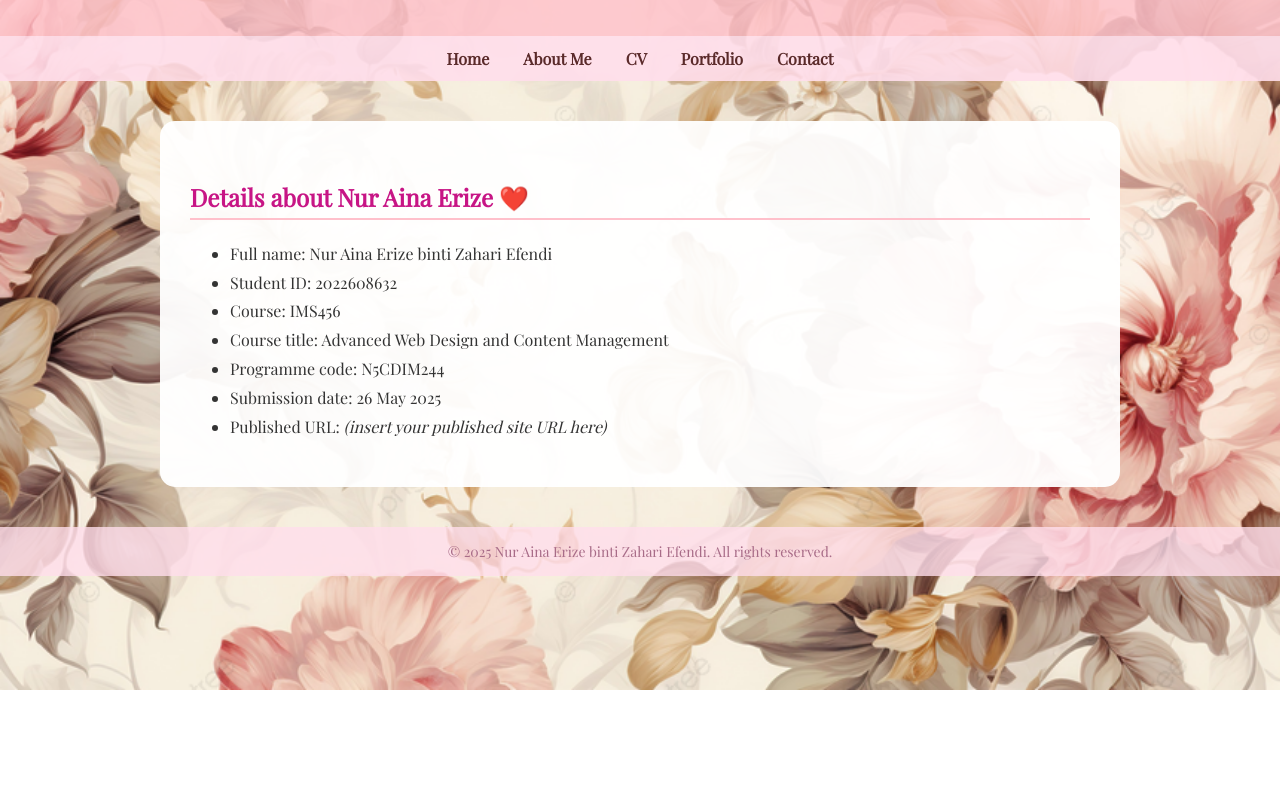
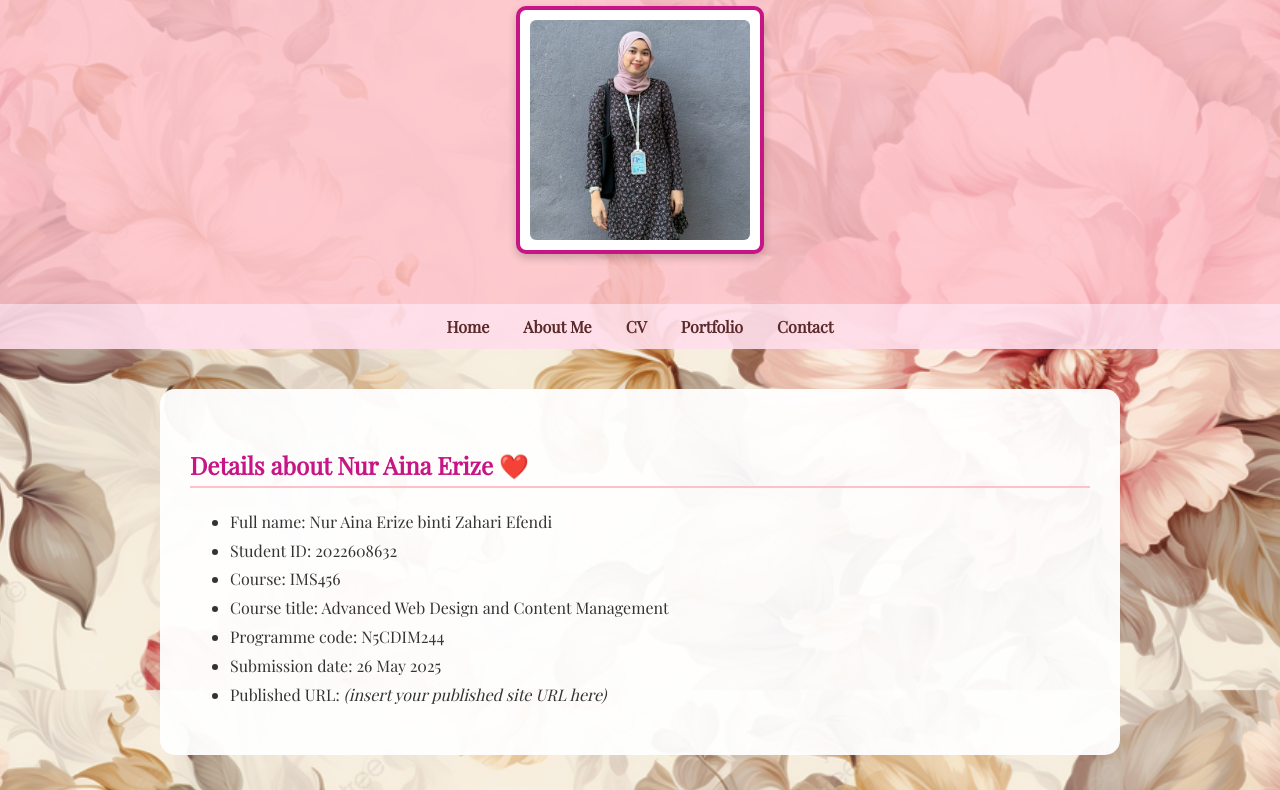
Before and after one commit to AinaErize/IMS456-AinaErize-CDIM244EKA-2025, a plain HTML site: page about me.html in a window 1280 px wide. Shown: the part 110-900 px from the top of the page. Before the commit the page ends 800 px from the top, so only its background shows below. Drawn offline with nearby package versions, Linux system fonts and the light colour scheme.

Commit message:
Update about me

```diff
--- a/about me.html
+++ b/about me.html
@@ -1,3 +1,4 @@
+<!DOCTYPE html>
 <!DOCTYPE html>
 <html lang="en">
 <head>
@@ -58,18 +59,41 @@
       font-size: 14px;
       color: #a86c88;
     }
+    /* Profile Box Styling */
+    .profile-box {
+      width: 220px;
+      height: 220px;
+      margin: 20px auto;
+      background-color: #fff;
+      border: 4px solid #c71585;
+      border-radius: 10px;
+      padding: 10px;
+      box-shadow: 0 4px 8px rgba(0,0,0,0.2);
+      display: flex;
+      align-items: center;
+      justify-content: center;
+    }
+    .profile-box img {
+      width: 100%;
+      height: 100%;
+      object-fit: cover;
+      border-radius: 6px;
+    }
   </style>
 </head>
 <body>
 
 <header>
   <h1>MY CV</h1>
+  <div class="profile-box">
+    <img src="profile.jpg.jpg" alt="Profile photo of Nur Aina Erize">
+  </div>
 </header>
 
 <nav>
   <a href="index.html">Home</a>
   <a href="about me.html">About Me</a>
-  <a href="cv.html">CV</a>
+  <a href="cv.html" class="active">CV</a>
   <a href="portfolio.html">Portfolio</a>
   <a href="contacts.html">Contact</a>
 </nav>
```
